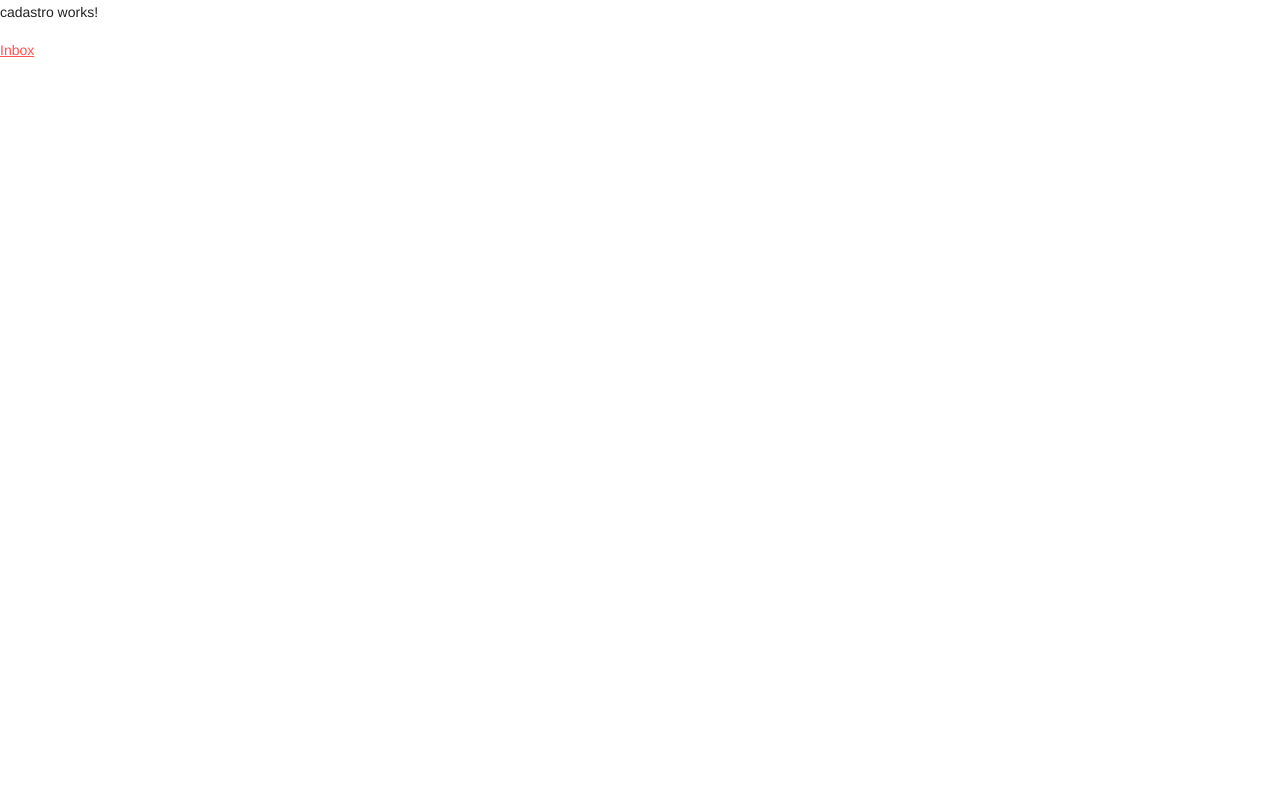
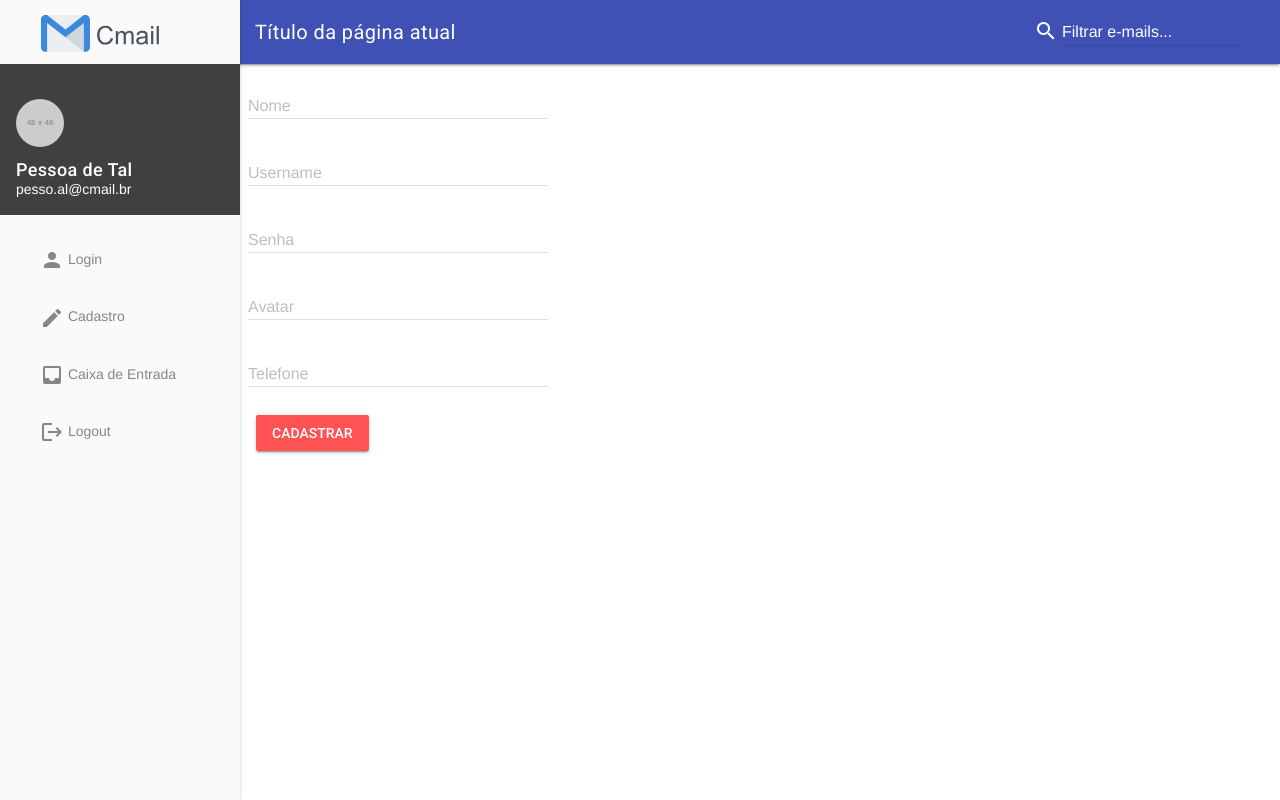
Before and after one commit to CaelumAulas/ng8435, an Angular app: page /cadastro in a window 1280 px wide. Built offline with nearby package versions, Linux system fonts and the light colour scheme.

Commit message:
Post do cadastro

```diff
--- a/src/app/components/form-group/form-field.directive.ts
+++ b/src/app/components/form-group/form-field.directive.ts
@@ -8,8 +8,6 @@ export class FormFieldDirective implements OnInit {
   constructor(private elemento: ElementRef) {}
 
   ngOnInit(){
-
-    console.log(this.elemento.nativeElement.tagName.toLowerCase());
 
     let campo:HTMLInputElement = this.elemento.nativeElement;
 
--- /dev/null
+++ b/src/app/models/dto/user-post.ts
@@ -0,0 +1,17 @@
+export class UserPost {
+
+  username = '';
+  phone = '';
+  password = '';
+  avatar =  '';
+  name = '';
+
+  constructor({nome, username, telefone, senha, avatar}){
+    this.name = nome;
+    this.username = username ;
+    this.phone = telefone ;
+    this.password = senha ;
+    this.avatar = avatar ;
+  }
+
+}
--- a/src/app/modules/cadastro/cadastro.component.html
+++ b/src/app/modules/cadastro/cadastro.component.html
@@ -1,5 +1,46 @@
-<p>
-  cadastro works!
-</p>
+<div class="mdl-layout mdl-js-layout mdl-layout--fixed-drawer mdl-layout--fixed-header">
+  <cmail-header></cmail-header>
+  <main class="mdl-layout__content">
+    <div class="page-content">
+      <div class="mdl-grid">
 
-<a routerLink="/inbox">Inbox</a>
+        <h2>{{mensagem}}</h2>
+
+        <form [formGroup]="formCadastro" (ngSubmit)="cadastrarUsuario()">
+
+          <cmail-form-group label="Nome" id-campo="nome">
+            <input formControlName="nome" required type="text" name="nome" cmailFormField>
+            <span class="mdl-textfield__error">Informar um nome é obrigatório!</span>
+          </cmail-form-group>
+
+          <cmail-form-group label="Username" id-campo="username">
+            <input formControlName="username" required type="text" name="username" cmailFormField>
+            <span class="mdl-textfield__error">Informar um username é obrigatório!</span>
+          </cmail-form-group>
+
+          <cmail-form-group label="Senha" id-campo="senha">
+            <input formControlName="senha" required type="password" name="senha" cmailFormField>
+            <span class="mdl-textfield__error">Informar uma senha é obrigatório!</span>
+          </cmail-form-group>
+
+          <cmail-form-group label="Avatar" id-campo="avatar">
+            <input formControlName="avatar" required type="text" name="avatar" cmailFormField>
+            <span class="mdl-textfield__error">Informar um avatar é obrigatório!</span>
+          </cmail-form-group>
+
+          <cmail-form-group label="Telefone" id-campo="telefone">
+            <input formControlName="telefone" required type="text" name="telefone" cmailFormField>
+            <span class="mdl-textfield__error">Informar um telefone é obrigatório!</span>
+          </cmail-form-group>
+
+          <div class="mdl-card__actions">
+            <button class="mdl-button mdl-js-button mdl-button--raised mdl-button--accent">
+              Cadastrar
+            </button>
+          </div>
+
+        </form>
+      </div>
+    </div>
+  </main>
+</div>
--- a/src/app/modules/cadastro/cadastro.component.ts
+++ b/src/app/modules/cadastro/cadastro.component.ts
@@ -1,4 +1,7 @@
 import { Component, OnInit } from '@angular/core';
+import { FormGroup, FormControl } from "@angular/forms";
+import { HttpClient } from '@angular/common/http';
+import { UserPost } from 'src/app/models/dto/user-post';
 
 @Component({
   selector: 'cmail-cadastro',
@@ -7,9 +10,42 @@ import { Component, OnInit } from '@angular/core';
 })
 export class CadastroComponent implements OnInit {
 
-  constructor() { }
+  formCadastro = new FormGroup({
+    nome: new FormControl(''),
+    username: new FormControl(''),
+    senha: new FormControl(''),
+    telefone: new FormControl(''),
+    avatar: new FormControl('')
+  })
 
-  ngOnInit() {
+  mensagem = ''
+
+  constructor(private http: HttpClient){}
+
+  ngOnInit() {}
+
+  cadastrarUsuario(){
+    if(this.formCadastro.invalid) return
+
+    let userDataApi = new UserPost(this.formCadastro.value);
+
+    this.http
+        .post('http://localhost:3200/users',userDataApi)
+        .subscribe(
+          (response) => {
+            console.log(response);
+            this.mensagem = 'cadastrado com sucesso';
+          }
+          ,(error) => {
+            console.log(error);
+          }
+          ,() => {
+            //complete
+            console.log('sucesso');
+
+          }
+        )
+
   }
 
 }
```
Also changed, not shown: src/app/modules/cadastro/cadastro.module.ts (+13 -2 lines), src/app/modules/caixa-de-entrada/caixa-de-entrada.module.ts (+4 -4 lines), src/styles.css (line endings or trailing spaces).
